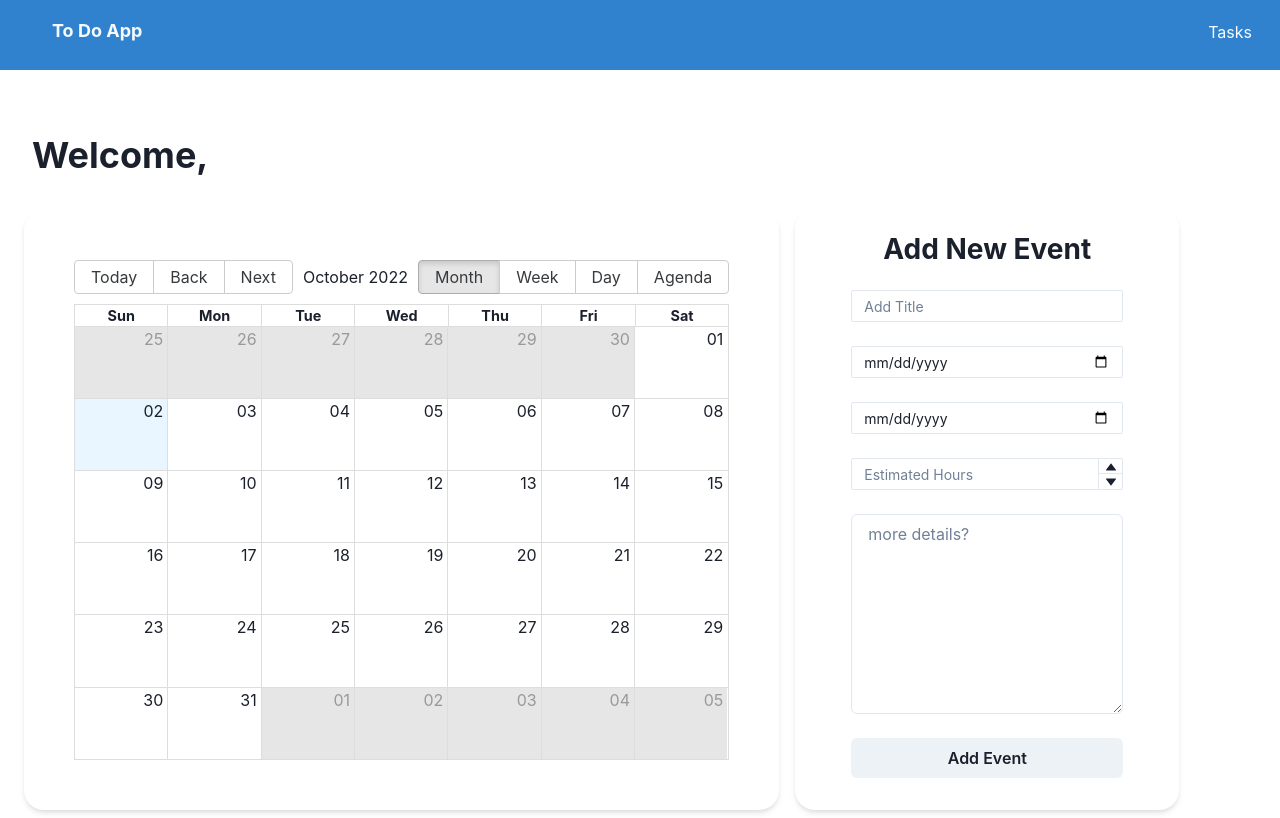
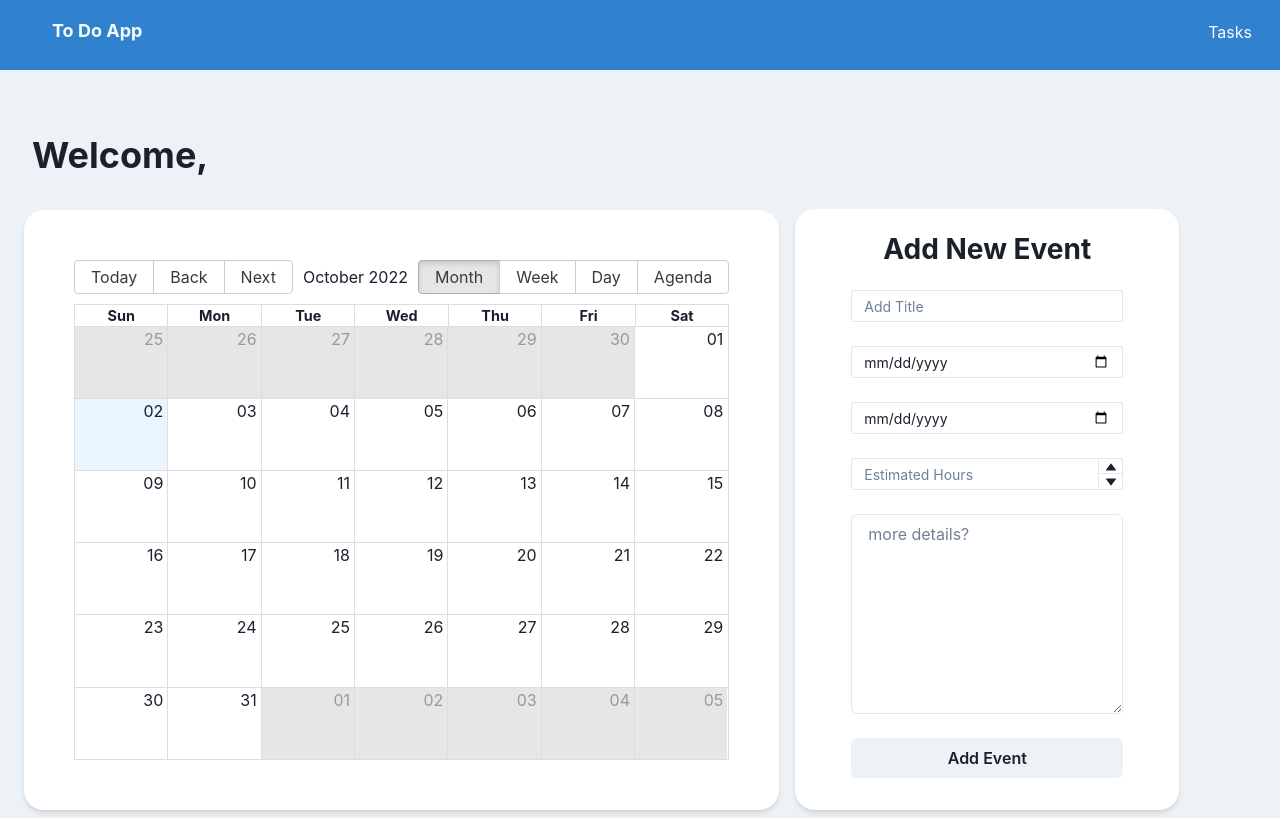
Before and after one commit to YutaUtah/todo-app, a React (Create React App) app in the folder frontend/: page / in a window 1280 px wide. Built offline with nearby package versions, Linux system fonts and the light colour scheme.

Commit message:
added theme

```diff
--- a/frontend/src/theme/theme.js
+++ b/frontend/src/theme/theme.js
@@ -0,0 +1,12 @@
+import { extendTheme } from "@chakra-ui/react";
+
+export const theme = extendTheme({
+  styles: {
+    global: {
+      body: {
+        backgroundColor: "gray.100",
+        color: "gray.800",
+      },
+    },
+  },
+});
```
